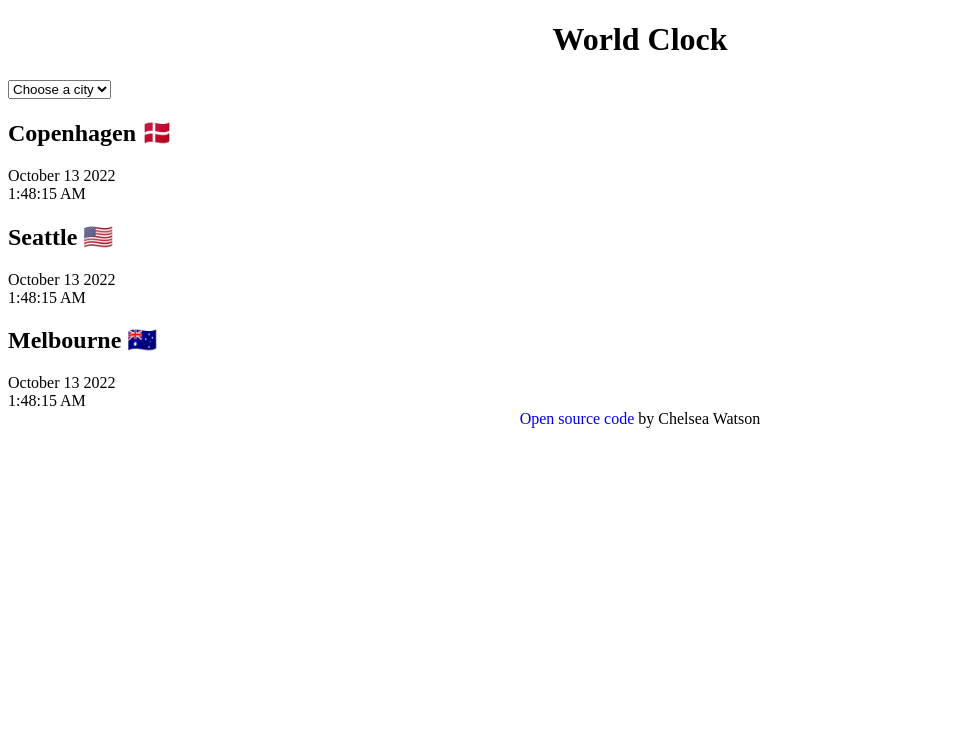
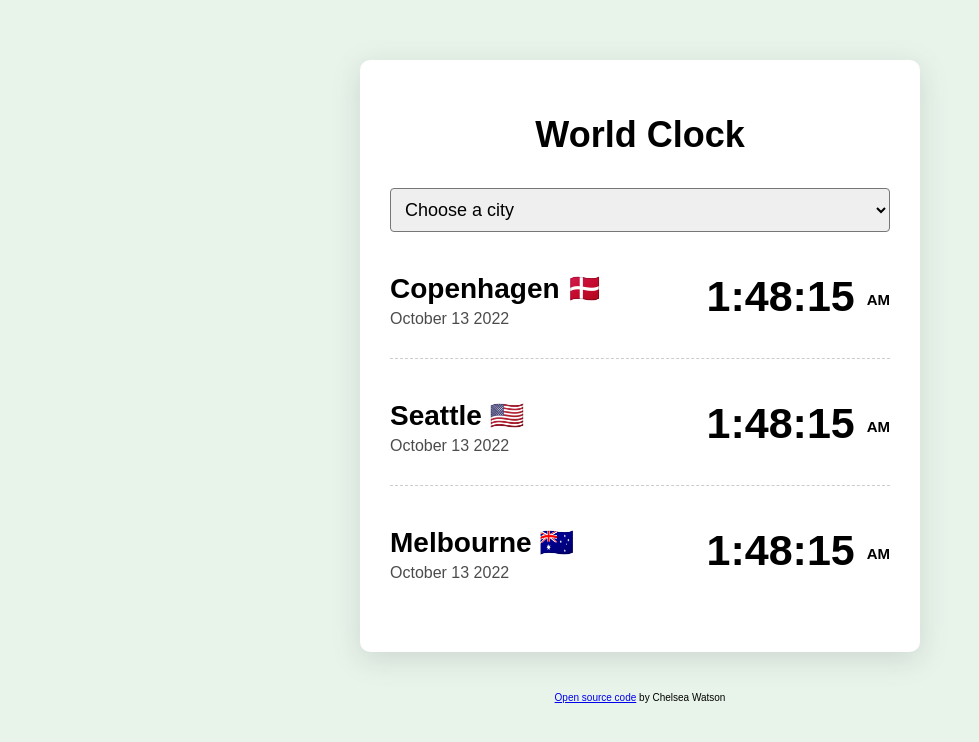
Before and after one commit to beerbumm/world-clock, a plain HTML site: page index.html in a window 1280 px wide. Shown: the whole page, without its empty margins (0-979 px from the left). Drawn offline with nearby package versions, Linux system fonts and the light colour scheme.

Commit message:
added new div in html. Styled css

```diff
--- a/index.html
+++ b/index.html
@@ -18,19 +18,25 @@
         <option value="">Tokyo</option>
       </select>
       <div class="city">
+        <div>
           <h2>Copenhagen 🇩🇰</h2>
           <div class="date">October 13 2022</div>
-        <div class="time">1:48:15 AM</div>
+        </div>
+        <div class="time">1:48:15 <small>AM</small></div>
       </div>
       <div class="city">
+        <div>
           <h2>Seattle 🇺🇸</h2>
           <div class="date">October 13 2022</div>
-        <div class="time">1:48:15 AM</div>
+        </div>
+        <div class="time">1:48:15 <small>AM</small></div>
       </div>
       <div class="city">
+        <div>
           <h2>Melbourne 🇦🇺</h2>
           <div class="date">October 13 2022</div>
-        <div class="time">1:48:15 AM</div>
+        </div>
+        <div class="time">1:48:15 <small>AM</small></div>
       </div>
     </div>
     <footer>
--- a/src/style.css
+++ b/src/style.css
@@ -1,11 +1,66 @@
+body {
+  background-color: #e8f4ea;
+  font-family: sans-serif;
+}
+
 h1 {
   text-align: center;
+  font-family: sans-serif;
+  font-size: 36px;
+  padding-bottom: 8px;
 }
 
-#github {
-  text-decoration: none;
+h2 {
+  margin: 0 0 5px;
+  font-size: 28px;
+}
+
+select {
+  display: block;
+  width: 100%;
+  font-size: 18px;
+  border-radius: 4px;
+  padding: 10px;
+}
+
+.container {
+  max-width: 500px;
+  margin: 60px auto;
+  background: white;
+  padding: 30px;
+  box-shadow: rgba(100, 100, 111, 0.2) 0px 7px 29px 0px;
+  border-radius: 10px;
+}
+
+.city {
+  display: flex;
+  margin: 10px 0;
+  justify-content: space-between;
+  padding: 30px 0;
+  border-bottom: 1px dashed rgba(0, 0, 0, 0.2);
+}
+
+.date {
+  opacity: 0.7;
+}
+
+.time {
+  font-size: 43px;
+  font-weight: bold;
+}
+
+.time small {
+  font-size: 15px;
+  vertical-align: middle;
+  line-height: 48px;
+}
+
+.city:last-child {
+  border: none;
 }
 
 footer {
   text-align: center;
+  font-size: 10px;
+  margin-top: -20px;
 }
```
Lines whose indentation alone changed are shown as unchanged.
